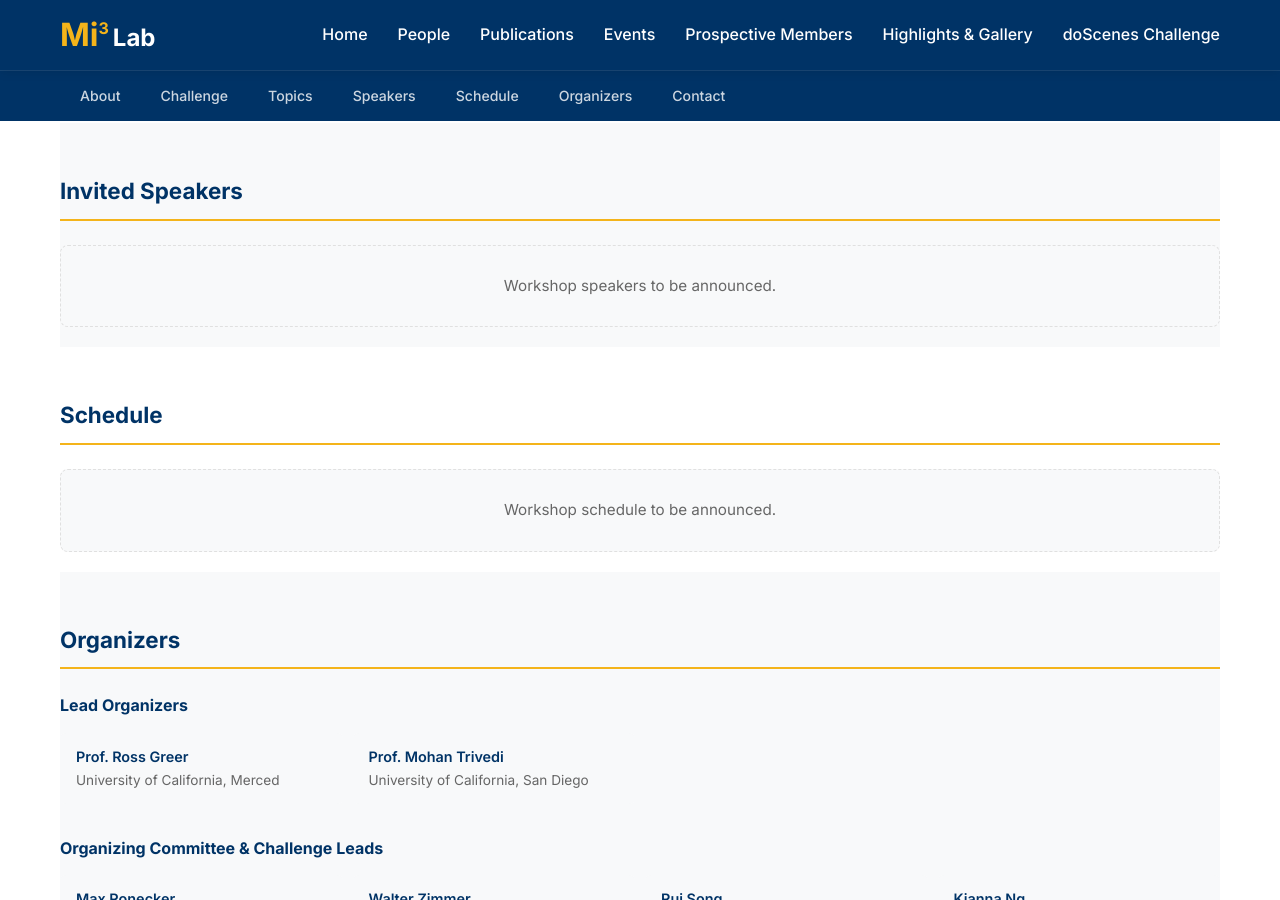
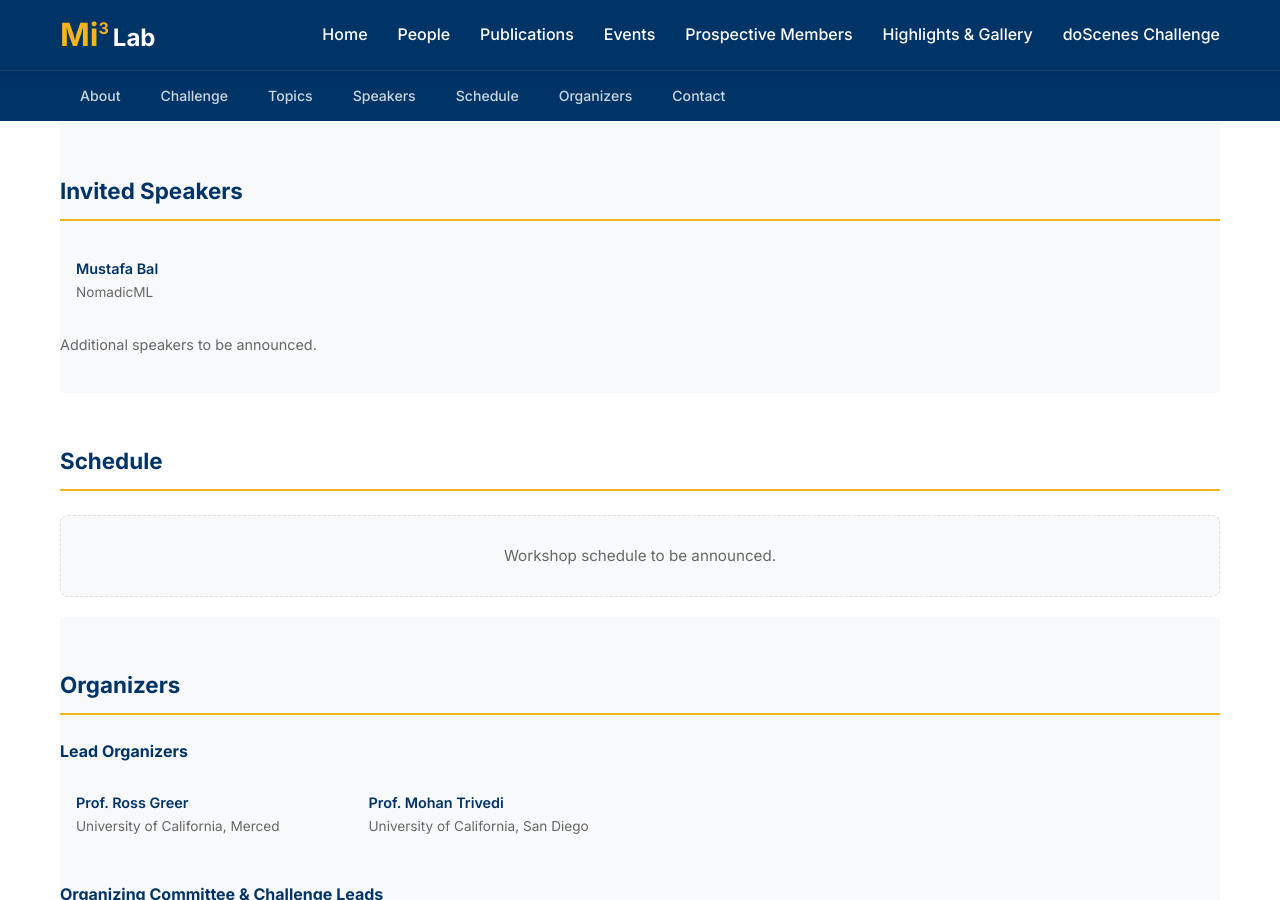
Before and after one commit to Mi3-Lab/mi3-lab.github.io, a Jekyll site: the page built from vl-iiv-2026.html, in a window 1280 px wide and 900 px high, scrolled down 1523 px. Built offline with Jekyll 4.4.1, drawn with Linux system fonts in a browser that asks for light colours.

Commit message:
Add Mustafa Bal (NomadicML) as confirmed speaker
Co-Authored-By: Claude Sonnet 4.6 <noreply@anthropic.com>

```diff
--- a/vl-iiv-2026.html
+++ b/vl-iiv-2026.html
@@ -222,7 +222,13 @@ title: VL-IIV 2026 Workshop
 
   <section class="workshop-section" id="speakers">
     <h2>Invited Speakers</h2>
-    <div class="tba-box">Workshop speakers to be announced.</div>
+    <div class="organizer-list">
+      <div class="organizer-card">
+        <div class="org-name">Mustafa Bal</div>
+        <div class="org-affil">NomadicML</div>
+      </div>
+    </div>
+    <p style="margin-top: 16px; color: var(--text-light); font-size: 0.9rem;">Additional speakers to be announced.</p>
   </section>
 
   <section class="workshop-section" id="schedule">
```
